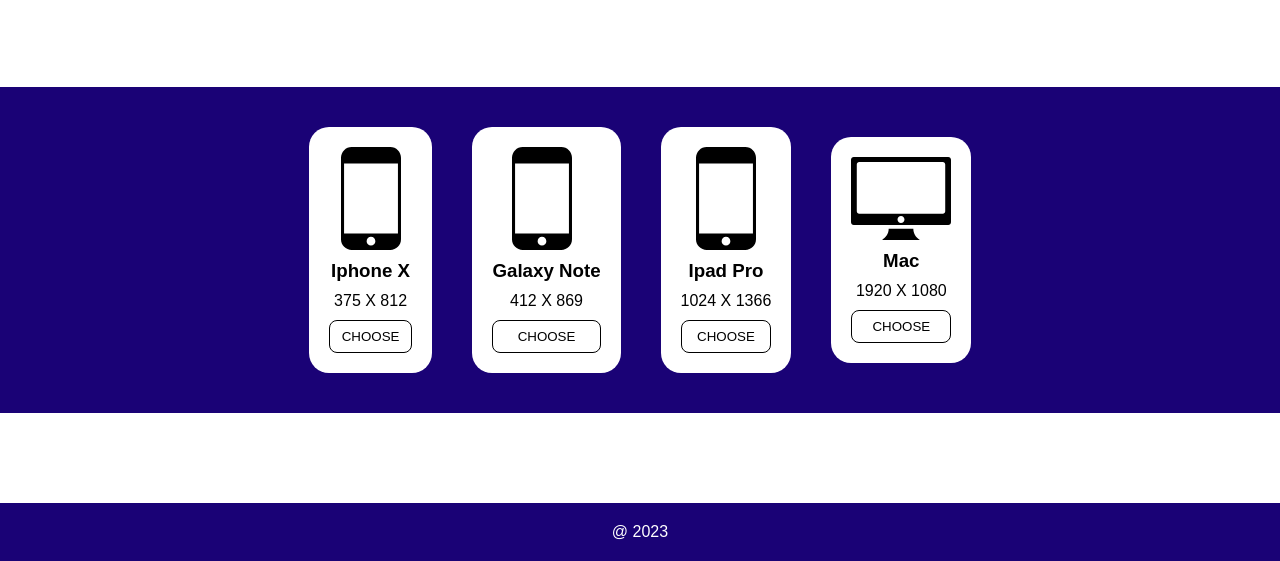
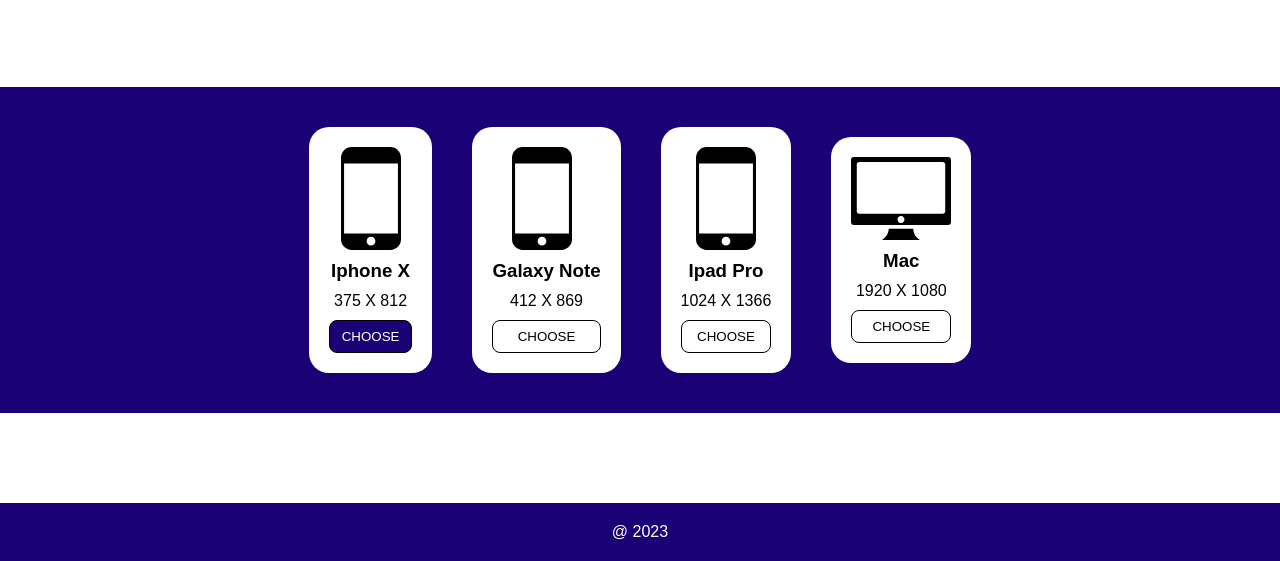
Before and after one commit to mohammed-dhabaab/W5-D3-Lab3, a plain HTML site: page index.html in a window 1280 px wide. In both pictures the pointer is over the button 370 px from the left and 585 px from the top of the page. Shown: the part 249-810 px from the top of the page. Drawn offline with Linux system fonts and the light colour scheme.

Commit message:
Completed

```diff
--- a/index.html
+++ b/index.html
@@ -108,6 +108,12 @@
             padding: 8px 12px;
             border: 1px solid black;
             border-radius: 8px;
+            transition: all 100ms ease-in-out;
+        }
+
+        .choose-btn:hover {
+            background-color: #1a0276;
+            color: white;
         }
 
 
```
